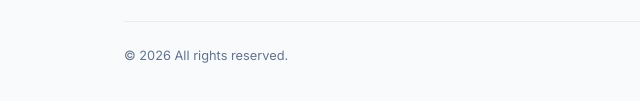
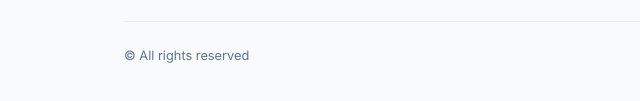
Before and after one commit to jonidelv/planeclip-landing, a plain HTML site: page index.html in a window 1280 px wide. Shown: the part 5120-5221 px from the top of the page, 0-640 px from the left. Drawn offline with Linux system fonts and the light colour scheme.

Commit message:
Remove year from copyright footer

```diff
--- a/index.html
+++ b/index.html
@@ -377,7 +377,7 @@
         </ul>
       </div>
       <div class="footer__bottom">
-        &copy; 2026 All rights reserved.
+        &copy; All rights reserved
       </div>
     </div>
   </footer>
```
